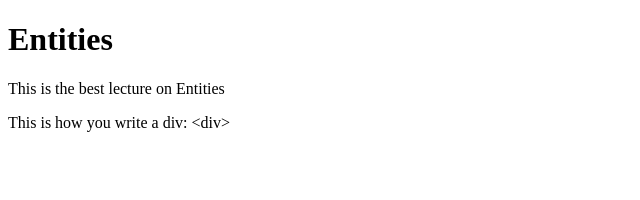
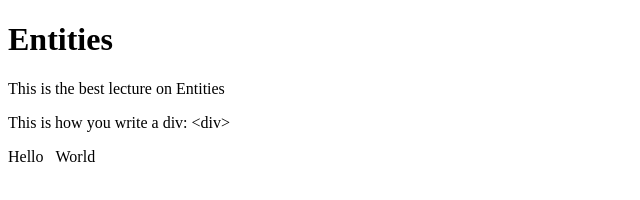
Before and after one commit to chetanvamsi/WebDevelopment, a plain HTML site: page intro to HTML/Entities.html in a window 1280 px wide. Shown: the whole page, without its empty margins (0-640 px from the left). Drawn offline with Linux system fonts and the light colour scheme.

Commit message:
Auto update 2026-11-27 00:09:48

```diff
--- a/intro to HTML/Entities.html
+++ b/intro to HTML/Entities.html
@@ -9,5 +9,6 @@
     <h1>Entities</h1>
     <p>This is the best lecture on Entities</p>
     <p>This is how you write a div: &lt;div></p>
+    <p>Hello&nbsp;&nbsp;&nbsp;World</p>
 </body>
 </html>
```
